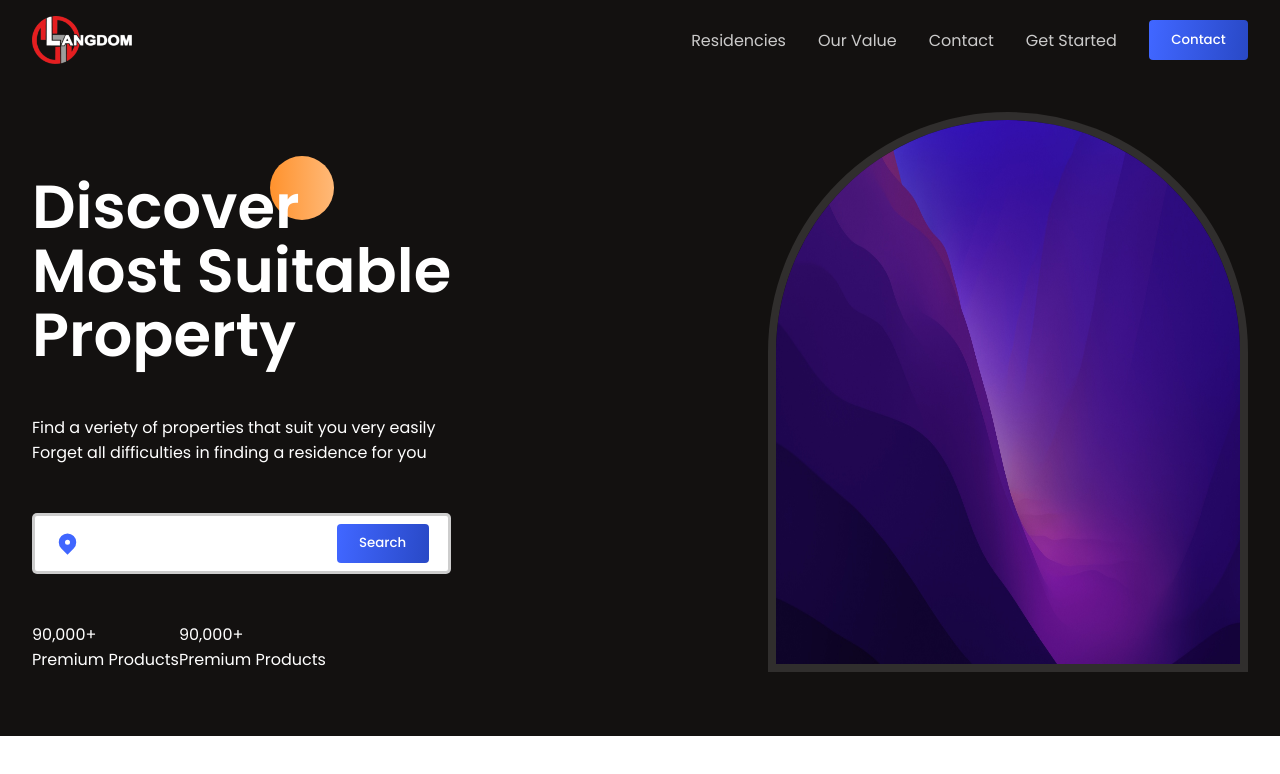
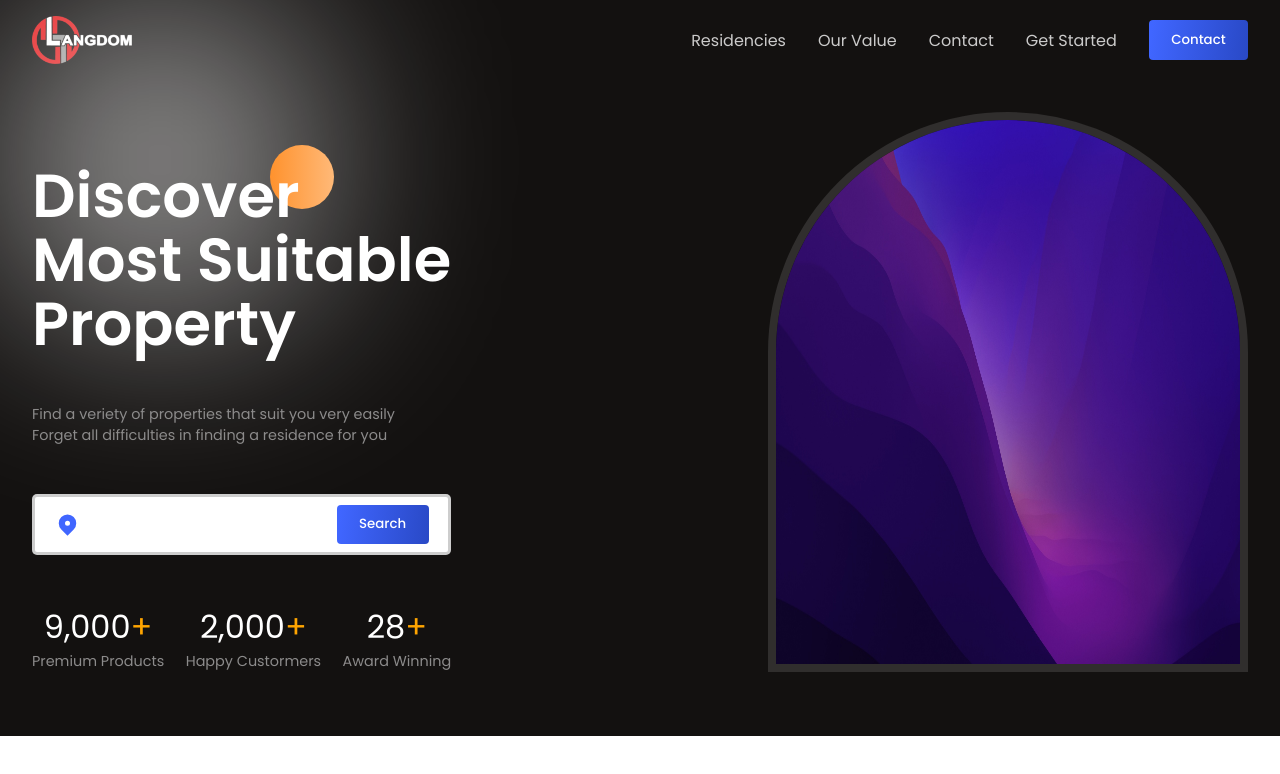
Before and after one commit to edugod/trainingReact, a React (Vite) app: page / in a window 1280 px wide. Shown: the top 774 px of the page. Built offline with nearby package versions, Linux system fonts and the light colour scheme.

Commit message:
nice bro

```diff
--- /dev/null
+++ b/src/App.css
@@ -0,0 +1,17 @@
+.App {
+    position: relative;
+    overflow-x: clip;
+}
+
+.App>:nth-child(1) {
+    background: var(--black);
+}
+
+.white-gradient {
+    position: absolute;
+    width: 20rem;
+    height: 20rem;
+    background: rgba(255, 255, 255, 0.522);
+    filter: blur(100px);
+    border-radius: 100px;
+}
--- a/src/App.jsx
+++ b/src/App.jsx
@@ -1,13 +1,17 @@
 import React from 'react'
 import Header from './components/Header/Header'
 import Hero from './components/Hero/Hero'
+import './App.css'
 
 
 const App = () => {
   return (
     <div className='App'>
+      <div>
+        <div className="white-gradient"/>
       <Header/>
       <Hero />
+      </div>
     </div>
   )
 }
--- a/src/components/Header/Header.css
+++ b/src/components/Header/Header.css
@@ -1,5 +1,4 @@
 .h-wrapper {
-    background-color: var(--black);
     color: white;
 }
 
--- a/src/components/Hero/Hero.css
+++ b/src/components/Hero/Hero.css
@@ -2,7 +2,6 @@
     color: white;
     position: relative;
     padding-bottom: 2rem;
-    background-color: var(--black);
 }
 
 .hero-container {
@@ -53,6 +52,19 @@
     outline: none;
 }
 
+.stats {
+    width: 100%;
+    justify-content: space-between !important;
+}
+
+.stat>:nth-child(1) {
+    font-size: 2rem;
+}
+
+.stat>:nth-child(1)>:last-child {
+    color: orange;
+}
+
 /* right side */
 
 .image-container {
--- a/src/components/Hero/Hero.jsx
+++ b/src/components/Hero/Hero.jsx
@@ -1,6 +1,6 @@
 import React from 'react'
 import './Hero.css'
-import {HiLocationMarker} from 'react-icons/hi'
+import { HiLocationMarker } from 'react-icons/hi'
 import CountUp from 'react-countup'
 
 const Hero = () => {
@@ -10,7 +10,7 @@
 				{/* LEFT SIDE */}
 				<div className='flexColStart hero-left'>
 					<div className='hero-title'>
-						<div className="orange-circle"/>
+						<div className='orange-circle' />
 						<h1>
 							Discover <br />
 							Most Suitable <br />
@@ -19,28 +19,37 @@
 					</div>
 
 					<div className='flexColStart hero-des'>
-						<span>Find a veriety of properties that suit you very easily</span>
-						<span>Forget all difficulties in finding a residence for you</span>
+						<span className='secondaryText'>Find a veriety of properties that suit you very easily</span>
+						<span className='secondaryText'>Forget all difficulties in finding a residence for you</span>
 					</div>
 
-					<div className="flexCenter search-bar">
+					<div className='flexCenter search-bar'>
 						<HiLocationMarker color='var(--blue)' size={25} />
-						<input type="text" />
-						<button className="button">Search</button>
+						<input type='text' />
+						<button className='button'>Search</button>
 					</div>
 
-					<div className="flexCenter stats">
-						<div className="flexColStart stat">
-							<span><CountUp start={88000} end={90000} duration={4}/>
-							<span>+</span>
+					<div className='flexCenter stats'>
+						<div className='flexColCenter stat'>
+							<span>
+								<CountUp start={8800} end={9000} duration={4} />
+								<span>+</span>
 							</span>
-							<span>Premium Products</span>
+							<span className='secondaryText'>Premium Products</span>
 						</div>
-						<div className="flexColStart stat">
-							<span><CountUp start={88000} end={90000} duration={4}/>
-							<span>+</span>
+						<div className='flexColCenter stat'>
+							<span>
+								<CountUp start={1950} end={2000} duration={4} />
+								<span>+</span>
 							</span>
-							<span>Premium Products</span>
+							<span className='secondaryText'>Happy Custormers</span>
+						</div>
+						<div className='flexColCenter stat'>
+							<span>
+								<CountUp end={28}/>
+								<span>+</span>
+							</span>
+							<span className='secondaryText'>Award Winning</span>
 						</div>
 					</div>
 				</div>
```
